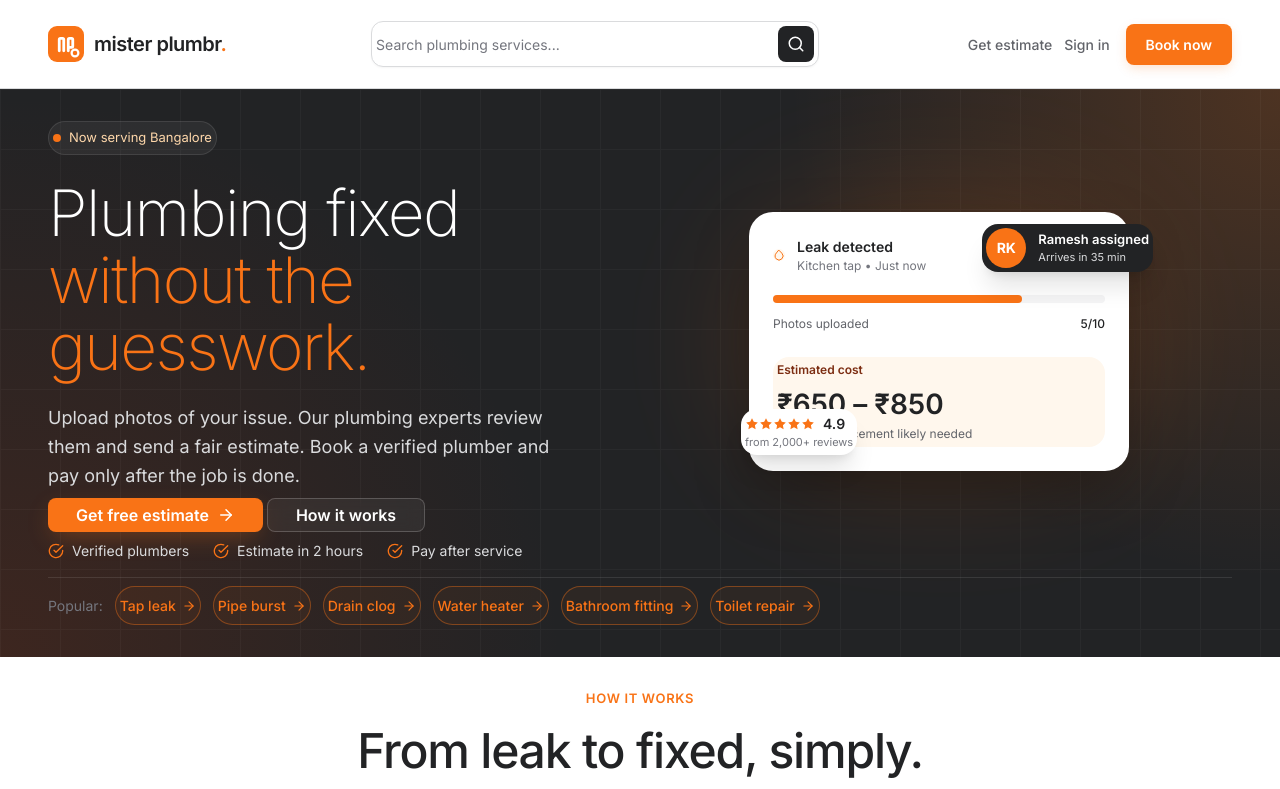
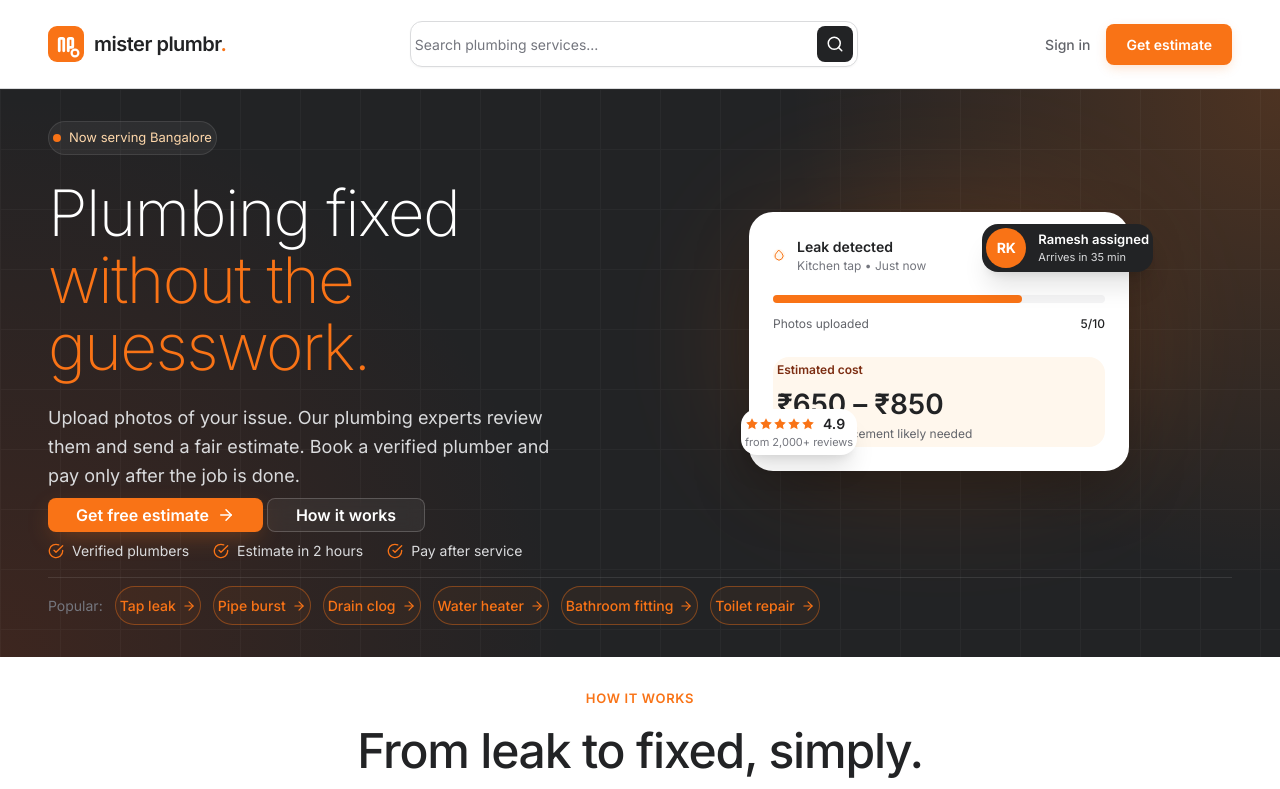
Before and after one commit to mister-plumbr/mr-plumber-webapp, a Next.js app: page / in a window 1280 px wide. Shown: the top 789 px of the page. Built offline with nearby package versions, Linux system fonts and the light colour scheme.

Commit message:
ui: consolidate nav CTAs into single Get estimate button

```diff
--- a/app/components/Navbar.tsx
+++ b/app/components/Navbar.tsx
@@ -36,12 +36,6 @@ export default function Navbar() {
         {/* Desktop Actions */}
         <div className="hidden md:flex items-center gap-1">
           <Link
-            href="/upload"
-            className="rounded-[8px] px-4 py-2 text-[14px] font-medium text-[#62646a] hover:bg-[#f4f4f5] hover:text-[#222325] transition-colors"
-          >
-            Get estimate
-          </Link>
-          <Link
             href="/login"
             className="rounded-[8px] px-4 py-2 text-[14px] font-medium text-[#62646a] hover:bg-[#f4f4f5] hover:text-[#222325] transition-colors"
           >
@@ -51,7 +45,7 @@ export default function Navbar() {
             href="/upload"
             className="ml-2 rounded-[8px] bg-[#f97316] px-5 py-2.5 text-[14px] font-semibold text-white shadow-[0_4px_12px_-2px_rgba(249,115,22,0.25)] hover:bg-[#ea580c] transition-colors"
           >
-            Book now
+            Get estimate
           </Link>
         </div>
 
@@ -80,13 +74,6 @@ export default function Navbar() {
               </button>
             </div>
             <Link
-              href="/upload"
-              className="rounded-[8px] px-4 py-3 text-[16px] font-medium text-[#62646a] hover:bg-[#f4f4f5]"
-              onClick={() => setMobileOpen(false)}
-            >
-              Get estimate
-            </Link>
-            <Link
               href="/login"
               className="rounded-[8px] px-4 py-3 text-[16px] font-medium text-[#62646a] hover:bg-[#f4f4f5]"
               onClick={() => setMobileOpen(false)}
@@ -98,7 +85,7 @@ export default function Navbar() {
               className="mt-2 rounded-[8px] bg-[#f97316] px-5 py-3 text-center text-[16px] font-semibold text-white"
               onClick={() => setMobileOpen(false)}
             >
-              Book now
+              Get estimate
             </Link>
           </div>
         </div>
```
